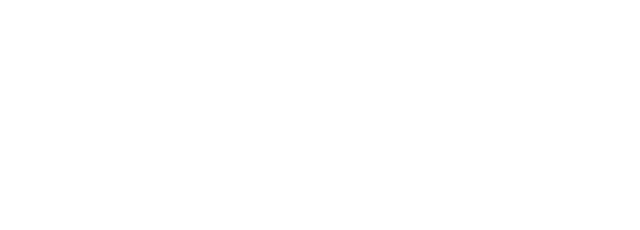
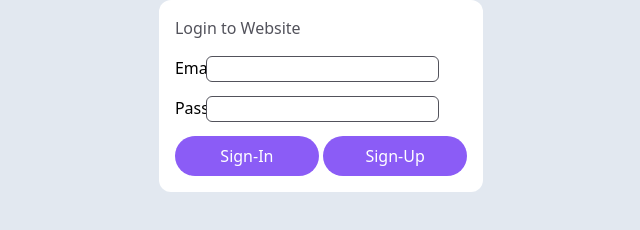
Before and after one commit to techupth/fsd5-css-hh-tailwind-yellow-group-06, a website: page ex1-login-page/index.html in a window 1280 px wide. Shown: the whole page, without its empty margins (319-959 px from the left). Drawn offline with nearby package versions, Linux system fonts and the light colour scheme.

Commit message:
feat:add login page

```diff
--- a/ex1-login-page/index.html
+++ b/ex1-login-page/index.html
@@ -1,6 +1,5 @@
 <!DOCTYPE html>
 <html lang="en">
-
   <head>
     <meta charset="UTF-8" />
     <meta http-equiv="X-UA-Compatible" content="IE=edge" />
@@ -9,8 +8,37 @@
     <script src="https://cdn.tailwindcss.com"></script>
   </head>
 
-<body>
-  <!-- Start coding here -->
+  <body class="bg-slate-200 flex item-center justify-center">
+    <div class="bg-white rounded-xl p-4">
+      <div class="text-zinc-600 mb-4">Login to Website</div>
+      <form class="flex flex-col">
+        <div class="mb-4 relative">
+          <label for="email">Email</label>
+          <input
+            type="email"
+            class="border border-zinc-600 hover:border-violet-500 focus:border-violet-300 rounded-md absolute right-7"
+          />
+        </div>
+        <div class="mb-4 relative">
+          <label for="password">Password</label>
+          <input
+            type="password"
+            class="border border-zinc-600 hover:border-violet-500 focus:border-violet-300 rounded-md absolute right-7"
+          />
+        </div>
+        <div>
+          <input
+            type="sign-in"
+            value="Sign-In"
+            class="bg-violet-500 rounded-full p-2 w-36 text-white hover:bg-violet-400 active:bg-violet-600 text-center"
+          />
+          <input
+            type="sign-up"
+            value="Sign-Up"
+            class="bg-violet-500 rounded-full p-2 w-36 text-white hover:bg-violet-400 active:bg-violet-600 text-center"
+          />
+        </div>
+      </form>
+    </div>
   </body>
-
 </html>
```
Lines whose indentation alone changed are shown as unchanged.
